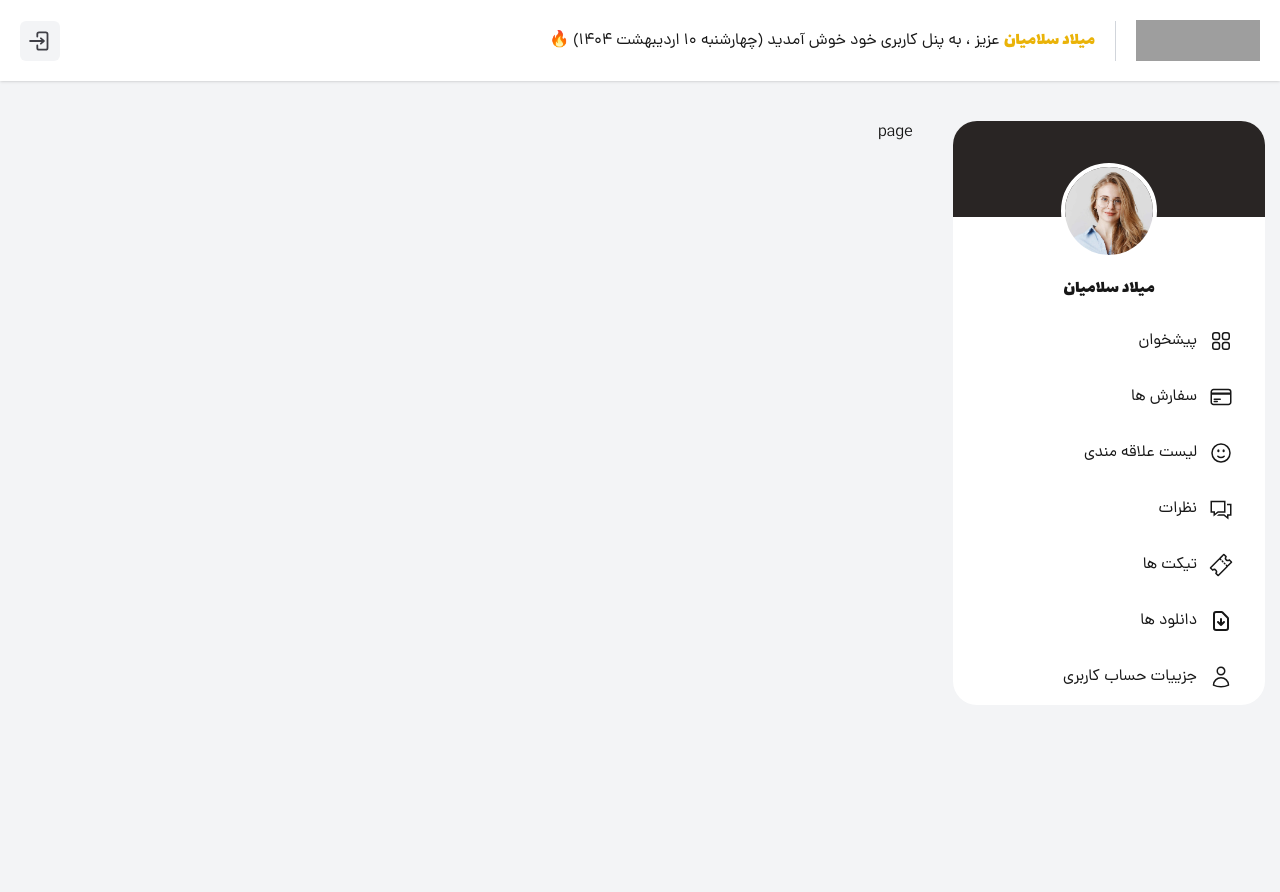
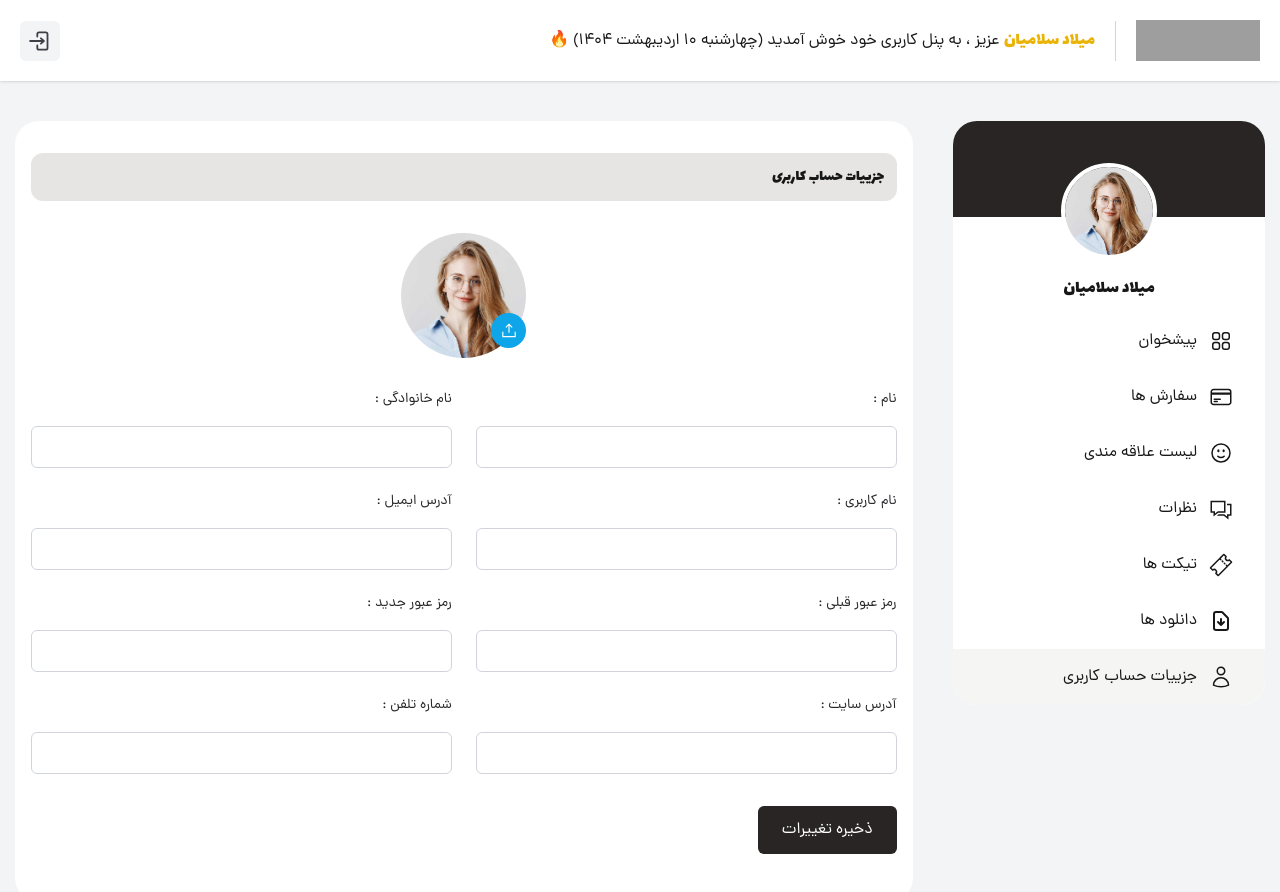
Before and after one commit to milad1385/tool-shop, a Next.js app: page /p-user/information in a window 1280 px wide. Shown: the top 892 px of the page. Built offline with nearby package versions, Linux system fonts and the light colour scheme; grey boxes are pictures that could not be loaded.

Commit message:
add user edit information in user panel

```diff
--- a/package.json
+++ b/package.json
@@ -9,6 +9,7 @@
     "lint": "next lint"
   },
   "dependencies": {
+    "@hookform/resolvers": "^5.0.1",
     "bcryptjs": "^2.4.3",
     "dompurify": "^3.2.4",
     "jsonwebtoken": "^9.0.2",
@@ -18,13 +19,15 @@
     "nodemailer": "^6.10.0",
     "react": "^19.0.0",
     "react-dom": "^19.0.0",
+    "react-hook-form": "^7.56.3",
     "react-hot-toast": "^2.5.1",
     "react-icons": "^5.4.0",
     "react-select": "^5.10.0",
     "recharts": "^2.15.1",
     "svg-captcha": "^1.4.0",
     "swiper": "^11.2.5",
-    "use-debounce": "^10.0.4"
+    "use-debounce": "^10.0.4",
+    "yup": "^1.6.1"
   },
   "devDependencies": {
     "@eslint/eslintrc": "^3",
--- a/src/app/p-user/information/page.tsx
+++ b/src/app/p-user/information/page.tsx
@@ -1,9 +1,12 @@
+import Container from "@/components/modules/p-user/Container";
+import Title from "@/components/modules/p-user/Title";
+import InformationInputs from "@/components/templates/p-user/information/InformationInputs";
 import { Metadata } from "next";
 import React from "react";
 
 export const metadata: Metadata = {
   title: "اطلاعات کاربری ها - پنل کاربری",
-  description:"اطلاعات کاربری خود را میتوانید مشاهده کنید",
+  description: "اطلاعات کاربری خود را میتوانید مشاهده کنید",
   icons: {
     icon: "/images/tool.png",
   },
@@ -13,7 +16,12 @@ export const metadata: Metadata = {
 };
 
 function page() {
-  return <div>page</div>;
+  return (
+    <Container>
+      <Title content="جزییات حساب کاربری" />
+      <InformationInputs />
+    </Container>
+  );
 }
 
 export default page;
--- a/src/components/modules/p-user/Sidebar.tsx
+++ b/src/components/modules/p-user/Sidebar.tsx
@@ -52,7 +52,7 @@ function Sidebar() {
       id: 6,
       title: "جزییات حساب کاربری",
       icon: <HiOutlineUser className="text-2xl" />,
-      href: "/p-user/info",
+      href: "/p-user/information",
     },
 
   ];
--- /dev/null
+++ b/src/components/templates/p-user/information/InformationInputs.tsx
@@ -0,0 +1,127 @@
+"use client";
+import Input from "@/components/ui/Input";
+import Image from "next/image";
+import React from "react";
+import { PiUploadSimple } from "react-icons/pi";
+import { useForm } from "react-hook-form";
+import { yupResolver } from "@hookform/resolvers/yup";
+import {
+  UserData,
+  userValidorSchema,
+} from "@/validators/frontend/user/user.validator";
+import { editUser } from "@/libs/actions/user";
+function InformationInputs() {
+  const {
+    register,
+    handleSubmit,
+    formState: { errors },
+    reset,
+  } = useForm({
+    resolver: yupResolver(userValidorSchema),
+  });
+
+  const editUserInformation = async (data: UserData) => {
+    console.log(data);
+    const userFormData = new FormData();
+
+    // for (let key in data) {
+    //   userFormData.append(key, data?.[key]);
+    // }
+
+    await editUser(userFormData);
+  };
+  return (
+    <form onSubmit={handleSubmit(editUserInformation)}>
+      <div className="my-8">
+        <div className="relative w-[125px] h-[125px] mx-auto">
+          <Image
+            src="/images/avatar-3.jpg"
+            alt="avatar-3.jpg"
+            width={1920}
+            height={1080}
+            className="w-full h-full rounded-full "
+          />
+          <label
+            htmlFor="upload"
+            className="bg-sky-500  flex-center w-[35px] h-[35px] rounded-full cursor-pointer absolute top-20 right-0"
+          >
+            <PiUploadSimple className="text-lg text-white" />
+          </label>
+        </div>
+        <input
+          type="file"
+          {...register("image")}
+          name="upload"
+          id="upload"
+          hidden
+        />
+      </div>
+      <div className="grid grid-cols-1 md:grid-cols-2 gap-6">
+        <Input
+          register={register}
+          errors={errors}
+          label="نام"
+          type="text"
+          name="name"
+        />
+        <Input
+          register={register}
+          errors={errors}
+          label="نام خانوادگی"
+          type="text"
+          name="lastname"
+        />
+        <Input
+          register={register}
+          errors={errors}
+          label="نام کاربری"
+          type="text"
+          name="username"
+        />
+        <Input
+          register={register}
+          errors={errors}
+          label="آدرس ایمیل"
+          type="email"
+          name="email"
+        />
+        <Input
+          register={register}
+          errors={errors}
+          label="رمز عبور قبلی"
+          type="password"
+          name="lastpassword"
+        />
+        <Input
+          register={register}
+          errors={errors}
+          label="رمز عبور جدید"
+          type="password"
+          name="newpassword"
+        />
+        <Input
+          register={register}
+          errors={errors}
+          label="آدرس سایت"
+          type="text"
+          name="site"
+        />
+        <Input
+          register={register}
+          errors={errors}
+          label="شماره تلفن"
+          type="text"
+          name="phone"
+        />
+      </div>
+      <button
+        type="submit"
+        className="py-3 px-6 rounded-md  bg-stone-800 hover:bg-stone-900 text-white my-8"
+      >
+        ذخیره تغییرات
+      </button>
+    </form>
+  );
+}
+
+export default InformationInputs;
--- /dev/null
+++ b/src/components/ui/Button.tsx
@@ -0,0 +1,11 @@
+import React from "react";
+
+function Button() {
+  return (
+    <button className="p-3 rounded-md bg-stone-800 hover:bg-stone-900 text-white w-full my-4">
+      ارسال
+    </button>
+  );
+}
+
+export default Button;
--- /dev/null
+++ b/src/components/ui/Input.tsx
@@ -0,0 +1,44 @@
+import { IInput } from "@/libs/types";
+import React from "react";
+
+function Input({
+  label,
+  type,
+  name,
+  className,
+  errors,
+  register,
+  disable,
+  multiple,
+  placeholder,
+}: IInput) {
+  if (type !== "textarea" && type !== "file") {
+    return (
+      <div className="flex flex-col gap-y-4 relative">
+        <label htmlFor={name} className="text-sm text-zinc-800">
+          {label} :
+        </label>
+        <input
+          {...register(`${name}`)}
+          type={type}
+          id={name}
+          name={name}
+          dir="ltr"
+          disabled={disable}
+          placeholder={placeholder}
+          className={`input text-left p-2 border border-gray-300 rounded-md ${className}`}
+        />
+
+        {errors[name] && (
+          <span className={`absolute -bottom-6  text-xs md:text-sm text-red-600`}>
+            {errors[name].message}
+          </span>
+        )}
+      </div>
+    );
+  } else {
+    return <textarea></textarea>;
+  }
+}
+
+export default Input;
--- /dev/null
+++ b/src/libs/actions/user.ts
@@ -0,0 +1,9 @@
+"use server";
+
+export const editUser = async (body: FormData) => {
+    console.log(FormData);
+
+  const { image }: any = Object.fromEntries(body);
+
+  console.log(image?.[0]);
+};
--- /dev/null
+++ b/src/validators/frontend/user/user.validator.ts
@@ -0,0 +1,48 @@
+import * as yup from "yup";
+
+export const userValidorSchema = yup.object({
+  name: yup
+    .string()
+    .required("این فیلد الزامی است")
+    .min(1, "حداقل تعداد کاراکتر 1 عدد است")
+    .max(100, "حداکثر تعداد کاراکتر 100 عدد میباشد"),
+  lastname: yup
+    .string()
+    .required("این فیلد الزامی است")
+    .min(1, "حداقل تعداد کاراکتر 1 عدد است")
+    .max(100, "حداکثر تعداد کاراکتر 100 عدد میباشد"),
+  username: yup
+    .string()
+    .required("این فیلد الزامی است")
+    .min(1, "حداقل تعداد کاراکتر 1 عدد است")
+    .max(100, "حداکثر تعداد کاراکتر 100 عدد میباشد"),
+  email: yup
+    .string()
+    .email("ایمیل معتبر نمیباشد")
+    .required("این فیلد الزامی است")
+    .min(1, "حداقل تعداد کاراکتر 1 عدد است")
+    .max(100, "حداکثر تعداد کاراکتر 100 عدد میباشد"),
+  lastpassword: yup
+    .string()
+    .required("این فیلد الزامی است")
+    .min(1, "حداقل تعداد کاراکتر 1 عدد است")
+    .max(100, "حداکثر تعداد کاراکتر 100 عدد میباشد"),
+  newpassword: yup
+    .string()
+    .required("این فیلد الزامی است")
+    .min(1, "حداقل تعداد کاراکتر 1 عدد است")
+    .max(100, "حداکثر تعداد کاراکتر 100 عدد میباشد"),
+  site: yup
+    .string()
+    .required("این فیلد الزامی است")
+    .min(1, "حداقل تعداد کاراکتر 1 عدد است")
+    .max(100, "حداکثر تعداد کاراکتر 100 عدد میباشد"),
+  phone: yup
+    .string()
+    .required("این فیلد الزامی است")
+    .min(11, "حداقل تعداد کاراکتر 11 عدد است")
+    .max(11, "حداکثر تعداد کاراکتر 11 عدد میباشد"),
+  image: yup.string(),
+});
+
+export type UserData = yup.InferType<typeof userValidorSchema>;
```
Also changed, not shown: src/libs/types.ts (+12 -0 lines), 1 other file (tests, documents, lock files or other folders).
